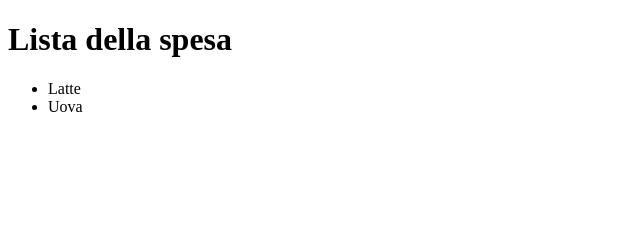
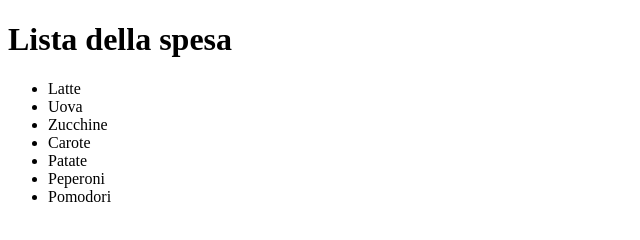
Before and after one commit to alessiopes/GIT-test, a plain HTML site: page index.html in a window 1280 px wide. Shown: the whole page, without its empty margins (0-640 px from the left). Drawn offline with Linux system fonts and the light colour scheme.

Commit message:
primo commit sviluppatore B

```diff
--- a/index.html
+++ b/index.html
@@ -4,13 +4,15 @@
 
 <head>
 
-        <meta charset="UTF-8">
+    <meta charset="UTF-8">
 
-        <meta http-equiv="X-UA-Compatible" content="IE=edge">
+    <meta http-equiv="X-UA-Compatible" content="IE=edge">
 
-        <meta name="viewport" content="width=device-width, initial-scale=1.0">
+    <meta name="viewport" content="width=device-width, initial-scale=1.0">
 
-        <title>Document 2</title>
+    <title>Document 2</title>
+
+    <link rel="stylesheet" href="style.css">
 
 </head>
 
@@ -19,6 +21,11 @@
     <ul>
         <li>Latte</li>
         <li>Uova</li>
+        <li>Zucchine</li>
+        <li>Carote</li>
+        <li>Patate</li>
+        <li>Peperoni</li>
+        <li>Pomodori</li>
     </ul>
 </body>
 
```
Also changed, not shown: style.css (added).
